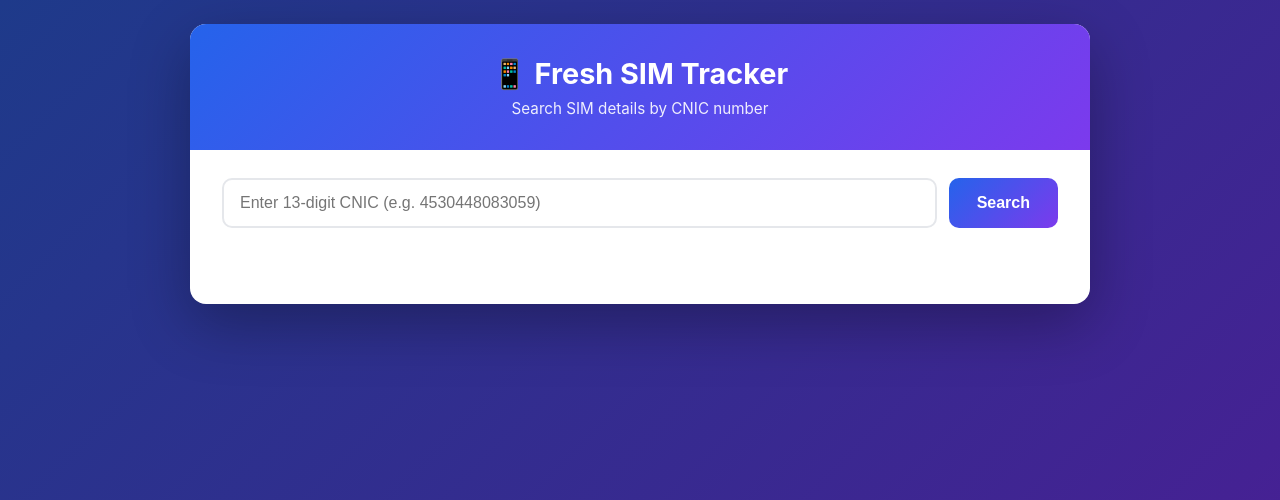
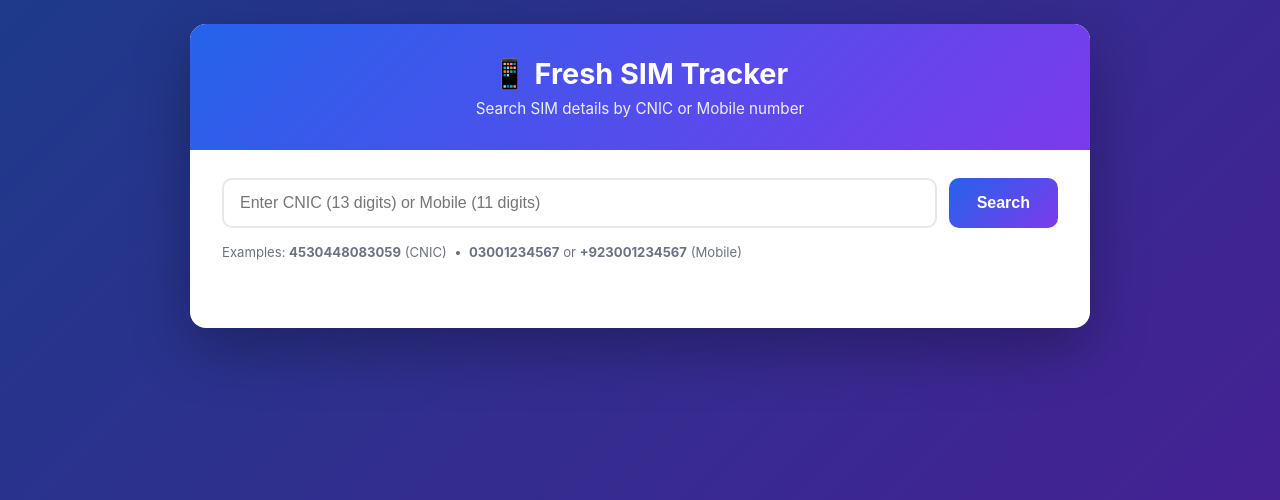
Before and after one commit to abdulraina/CNIC, a Flask app: page / in a window 1280 px wide. Shown: the top 500 px of the page. Run offline with Flask 3, Linux system fonts and the light colour scheme.

Commit message:
Update index.html

```diff
--- a/templates/index.html
+++ b/templates/index.html
@@ -3,7 +3,7 @@
 <head>
 <meta charset="UTF-8" />
 <meta name="viewport" content="width=device-width, initial-scale=1.0" />
-<title>Fresh SIM Tracker — CNIC Lookup</title>
+<title>Fresh SIM Tracker — CNIC & Mobile Lookup</title>
 <style>
   * { box-sizing: border-box; }
   body {
@@ -39,7 +39,7 @@
   }
   input[type="text"] {
     flex: 1;
-    min-width: 220px;
+    min-width: 240px;
     padding: 14px 16px;
     border: 2px solid #e5e7eb;
     border-radius: 10px;
@@ -68,9 +68,28 @@
   }
   button:disabled { opacity: 0.6; cursor: not-allowed; }
 
+  .hint {
+    padding: 8px 32px 0;
+    font-size: 0.82rem;
+    color: #6b7280;
+  }
+
   .status { padding: 16px 32px 0; font-size: 0.9rem; }
   .status.error { color: #b91c1c; }
   .status.info  { color: #1d4ed8; }
+
+  .badge {
+    display: inline-block;
+    padding: 2px 10px;
+    border-radius: 999px;
+    font-size: 0.75rem;
+    font-weight: 700;
+    letter-spacing: 0.03em;
+    margin-left: 8px;
+    vertical-align: middle;
+  }
+  .badge-cnic   { background: #dbeafe; color: #1e40af; }
+  .badge-mobile { background: #dcfce7; color: #166534; }
 
   .spinner {
     display: inline-block;
@@ -113,7 +132,7 @@
   @media (max-width: 600px) {
     .header { padding: 22px; }
     .header h1 { font-size: 1.4rem; }
-    .form-wrap, .results, .status { padding-left: 18px; padding-right: 18px; }
+    .form-wrap, .results, .status, .hint { padding-left: 18px; padding-right: 18px; }
     .label { width: 90px; font-size: 0.9rem; }
   }
 </style>
@@ -122,22 +141,26 @@
   <div class="container">
     <div class="header">
       <h1>📱 Fresh SIM Tracker</h1>
-      <p>Search SIM details by CNIC number</p>
+      <p>Search SIM details by CNIC or Mobile number</p>
     </div>
 
     <div class="form-wrap">
       <form id="searchForm" class="form-row">
         <input
           type="text"
-          id="cnic"
-          name="cnic"
-          placeholder="Enter 13-digit CNIC (e.g. 4530448083059)"
-          maxlength="15"
+          id="query"
+          name="query"
+          placeholder="Enter CNIC (13 digits) or Mobile (11 digits)"
+          maxlength="20"
           autocomplete="off"
           required
         />
         <button type="submit" id="submitBtn">Search</button>
       </form>
+    </div>
+    <div class="hint">
+      Examples: <strong>4530448083059</strong> (CNIC) &nbsp;•&nbsp;
+      <strong>03001234567</strong> or <strong>+923001234567</strong> (Mobile)
     </div>
 
     <div id="status" class="status"></div>
@@ -146,14 +169,14 @@
 
 <script>
   const form      = document.getElementById("searchForm");
-  const input     = document.getElementById("cnic");
+  const input     = document.getElementById("query");
   const btn       = document.getElementById("submitBtn");
   const statusEl  = document.getElementById("status");
   const resultsEl = document.getElementById("results");
 
-  function setStatus(msg, type = "") {
+  function setStatus(html, type = "") {
     statusEl.className = "status " + type;
-    statusEl.textContent = msg;
+    statusEl.innerHTML = html;
   }
 
   function escapeHtml(str) {
@@ -162,11 +185,28 @@
     }[c]));
   }
 
+  /**
+   * Client-side detection mirrored from the server.
+   * Returns "cnic" | "mobile" | "invalid".
+   */
+  function detectType(raw) {
+    const digits = raw.replace(/\D/g, "");
+    let stripped = digits;
+    if (stripped.startsWith("0092")) stripped = stripped.slice(4);
+    else if (stripped.startsWith("92") && stripped.length === 12) stripped = stripped.slice(2);
+
+    // 13 digits starting with non-zero → CNIC
+    if (digits.length === 13 && !digits.startsWith("0")) return "cnic";
+
+    // Mobile variants
+    if (stripped.length === 11 && stripped.startsWith("03")) return "mobile";
+    if (stripped.length === 10 && stripped.startsWith("3"))  return "mobile";
+
+    return "invalid";
+  }
+
   function renderResults(list) {
-    if (!list.length) {
-      resultsEl.innerHTML = "";
-      return;
-    }
+    if (!list.length) { resultsEl.innerHTML = ""; return; }
     resultsEl.innerHTML = list.map((r, i) => `
       <div class="card">
         <div class="row"><div class="label">#</div><div class="value">${i + 1}</div></div>
@@ -181,12 +221,11 @@
 
   form.addEventListener("submit", async (e) => {
     e.preventDefault();
-    const cnic = input.value.trim();
+    const raw = input.value.trim();
 
-    // Client-side quick validation
-    const digits = cnic.replace(/\D/g, "");
-    if (digits.length !== 13) {
-      setStatus("Please enter a valid 13-digit CNIC.", "error");
+    const kind = detectType(raw);
+    if (kind === "invalid") {
+      setStatus("Enter a valid 13-digit CNIC or 11-digit mobile number.", "error");
       resultsEl.innerHTML = "";
       return;
     }
@@ -200,35 +239,39 @@
       const res = await fetch("/api/search", {
         method: "POST",
         headers: { "Content-Type": "application/json" },
-        body: JSON.stringify({ cnic })
+        body: JSON.stringify({ query: raw })
       });
 
       const data = await res.json();
 
       if (!res.ok || !data.success) {
-        setStatus(data.error || `Request failed (${res.status})`, "error");
+        setStatus(escapeHtml(data.error || `Request failed (${res.status})`), "error");
         return;
       }
 
+      const badge = data.type === "cnic"
+        ? '<span class="badge badge-cnic">CNIC</span>'
+        : '<span class="badge badge-mobile">MOBILE</span>';
+
       if (data.count === 0) {
-        setStatus("No results found for this CNIC.", "error");
+        setStatus(`No results found for this ${data.type.toUpperCase()}. ${badge}`, "error");
         return;
       }
 
-      setStatus(`Found ${data.count} result(s).`, "info");
+      setStatus(`Found ${data.count} result(s) for <strong>${escapeHtml(data.query)}</strong> ${badge}`, "info");
       renderResults(data.results);
 
     } catch (err) {
-      setStatus("Network error: " + err.message, "error");
+      setStatus("Network error: " + escapeHtml(err.message), "error");
     } finally {
       btn.disabled = false;
       btn.textContent = "Search";
     }
   });
 
-  // Allow only digits and dashes
+  // Allow only digits, dashes, plus, and spaces
   input.addEventListener("input", () => {
-    input.value = input.value.replace(/[^\d-]/g, "");
+    input.value = input.value.replace(/[^\d+\-\s]/g, "");
   });
 </script>
 </body>
```
